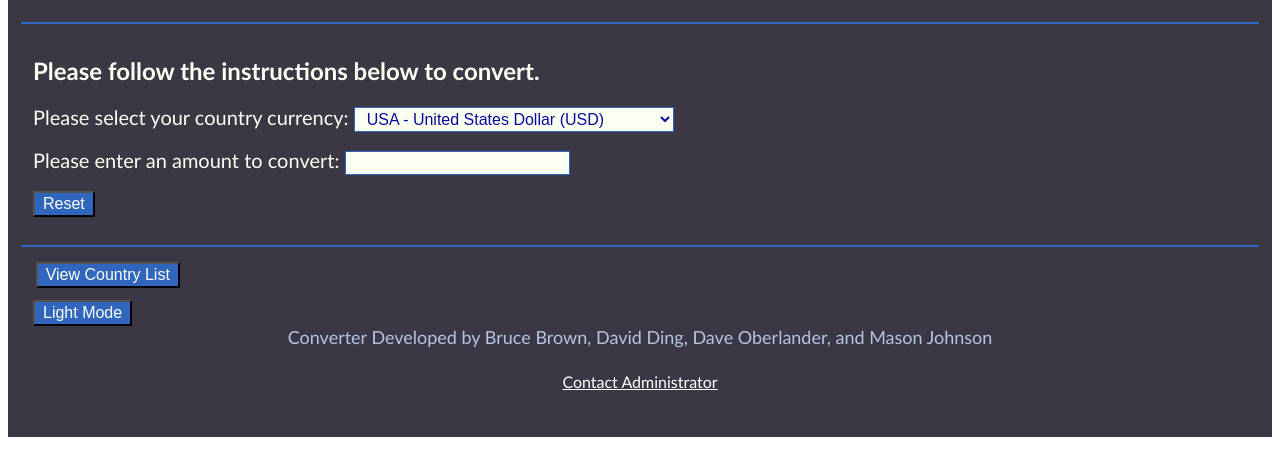
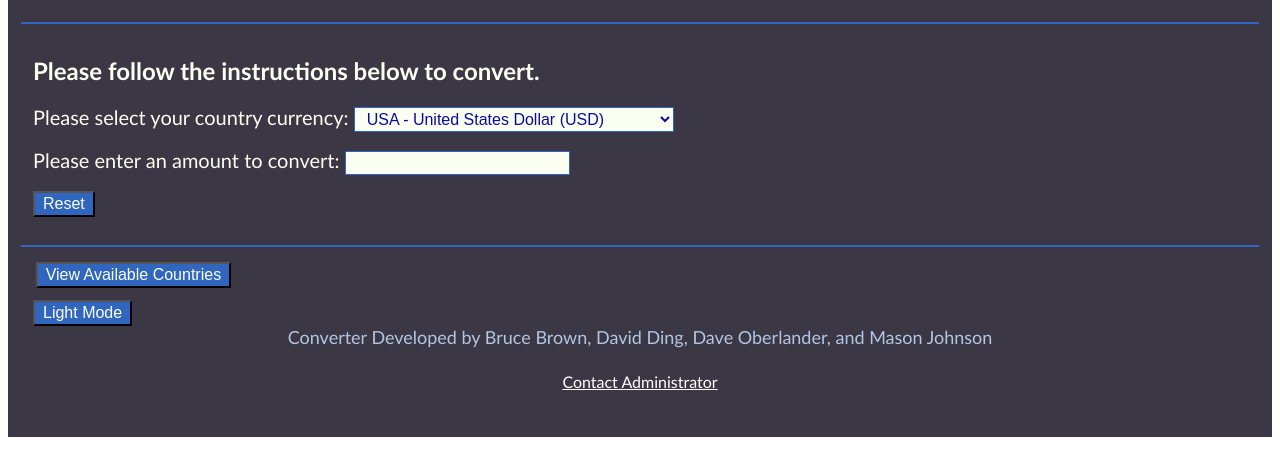
Before and after one commit to DevsketchCode/2022_agile_RateWatchers, a plain HTML site: page index.html in a window 1280 px wide. Shown: the part 245-720 px from the top of the page. Drawn offline with nearby package versions, Linux system fonts and the light colour scheme.

Commit message:
[finishes #181395779] Added a map of available countries with the list of countries available]

```diff
--- a/index.html
+++ b/index.html
@@ -89,7 +89,7 @@
 
             <!-- Country List Button -->
             <div id="country-list-container">
-                <button id="btn-country-list" onclick="displayModal('CountryList');">View Country List</button>
+                <button id="btn-country-list" onclick="displayModal('CountryList');">View Available Countries</button>
             </div>
 
             <footer>
--- a/js/modal.js
+++ b/js/modal.js
@@ -12,6 +12,9 @@ function displayCountryList(modalContent) {
   for (i = 0; i < countryList.length; i++) {
     modalContent.innerHTML += "<div class='model-contry-div'><img src='images/" + countryList[i].toLowerCase() + "Flag.png' class='modal-flags' />" + countryList[i] + "</div>";
   }
+
+  //add a world map image, opening with the CountryList content and fit to the width of the popup.
+  modalContent.innerHTML += "<div class='model-country-div' style='object-fit: cover'><img src='images/world_map.png' style='height: 200px; width: 300px; margin: 0 15px;'></div>";
 }
 
 // Fills the modal box with Contact Administrator format
```
